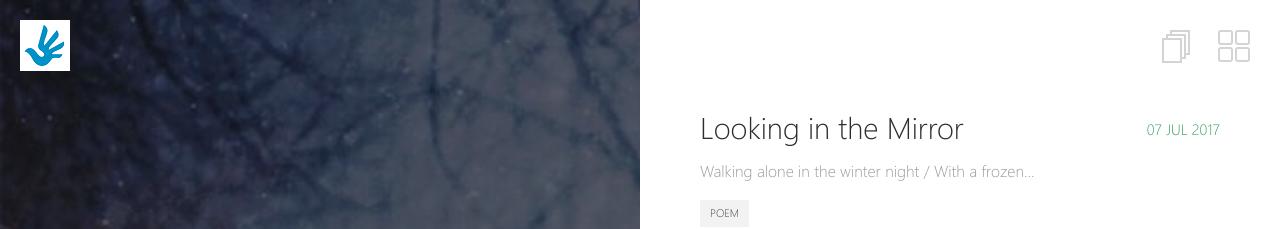
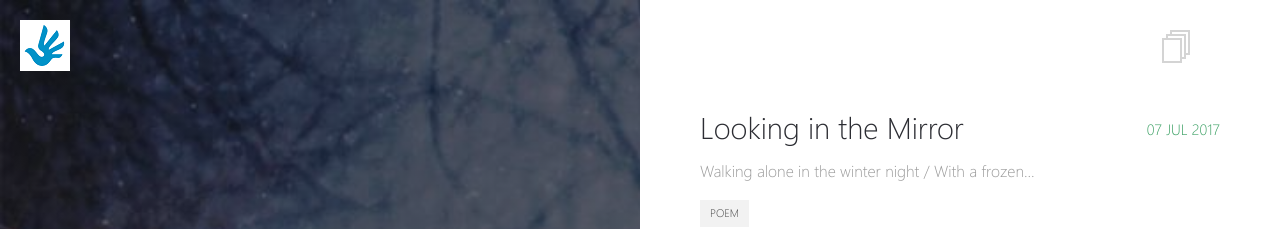
Before and after one commit to maverickamit/blog, a Jekyll site: the page built from _pages/posts.md, in a window 1280 px wide. Shown: the top 229 px of the page. Built offline with Jekyll 4.4.1, drawn with Linux system fonts in a browser that asks for light colours.

Commit message:
removed icon

```diff
--- a/_layouts/post-list.html
+++ b/_layouts/post-list.html
@@ -17,7 +17,7 @@ layout: compress
 
     <div class="block-right">
       <a href="posts.html" title="posts" class="posts-menu-icon"></a>
-      <a title="projects" class="projects-menu-icon">
+
         <span></span>
       </a>
       <div class="content">
```
